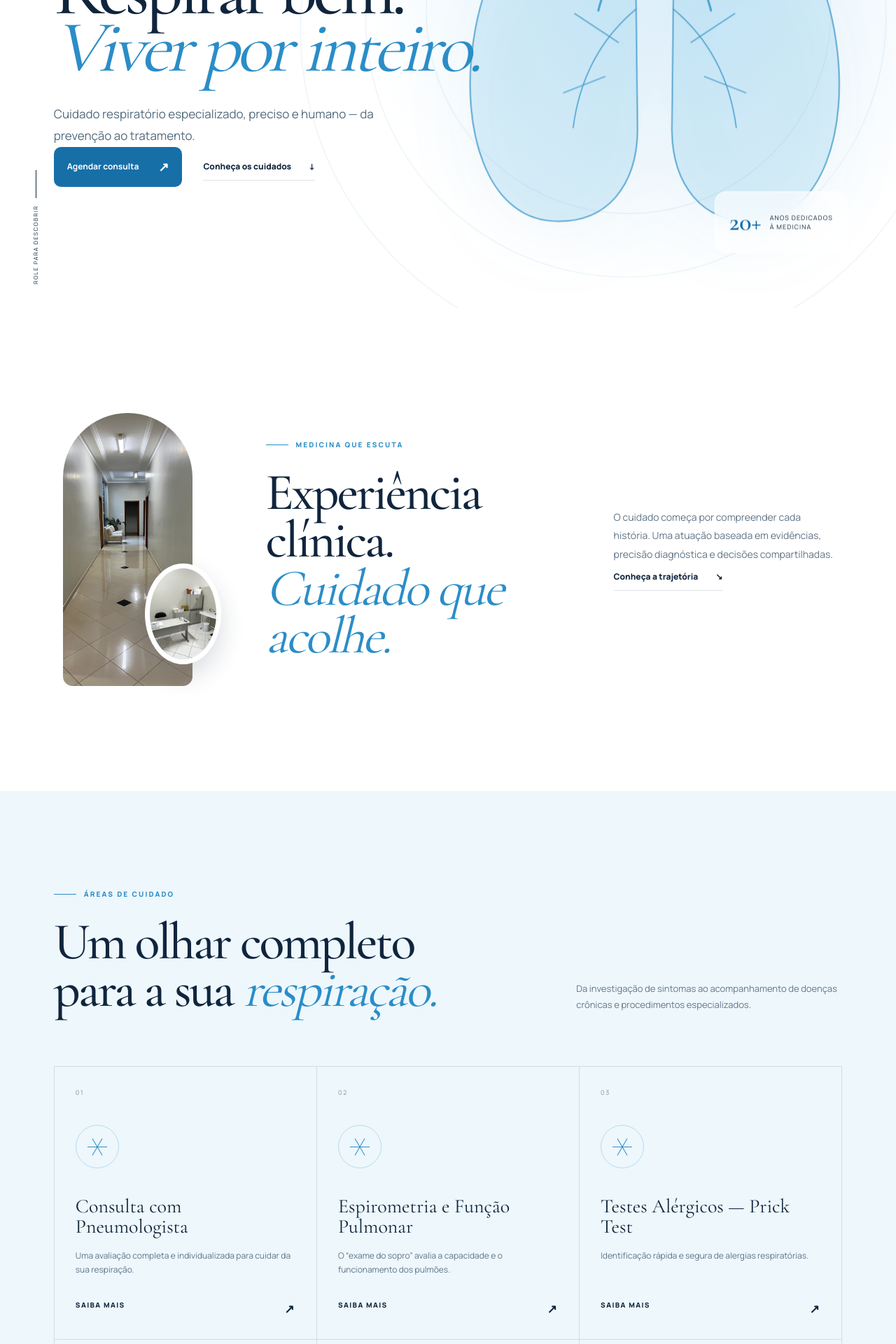
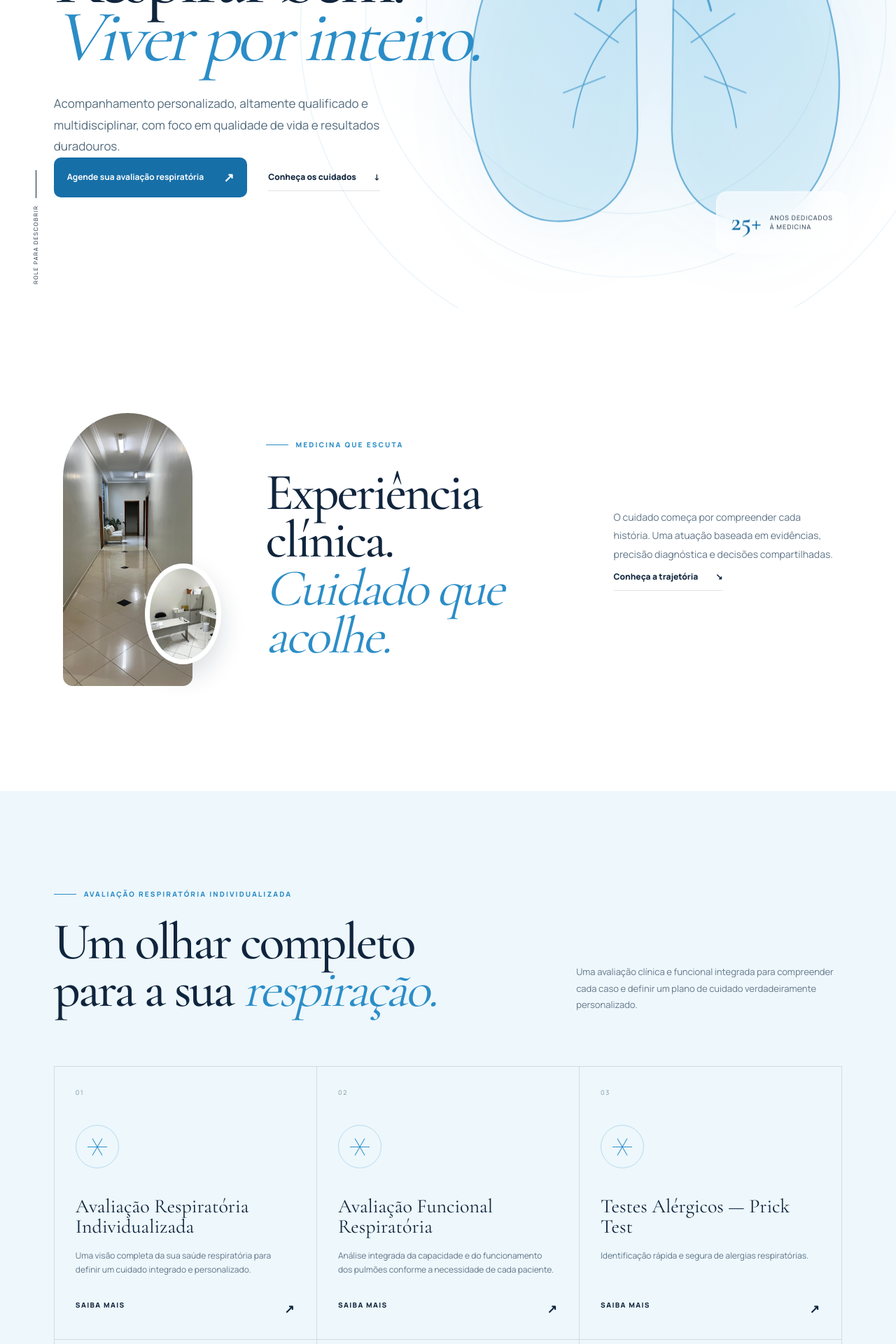
Before and after one commit to tommasocavalli08-beep/sergio-grava-pneumologia, a Next.js app: page / in a window 1280 px wide. Shown: the part 360-2280 px from the top of the page at 70% size. Built offline with nearby package versions, Linux system fonts and the light colour scheme.

Commit message:
Refocus homepage on personalized respiratory assessment

```diff
--- a/src/app/cuidados/[slug]/page.tsx
+++ b/src/app/cuidados/[slug]/page.tsx
@@ -20,7 +20,7 @@ export default async function ServicePage({ params }: { params: Promise<{ slug:
       <p className="kicker">{service.eyebrow}</p>
       <h1>{service.title}</h1>
       <p className="detail-lead">{service.intro}</p>
-      <a href="https://wa.me/5544991721222" target="_blank" rel="noreferrer" className="button">Agendar consulta <span>↗</span></a>
+      <a href="https://wa.me/5544991721222" target="_blank" rel="noreferrer" className="button">Agende sua avaliação respiratória <span>↗</span></a>
     </section>
     <section className="detail-content">
       <div className="detail-aside"><span>Dr. Sergio Grava</span><p>Pneumologista<br/>RQE 13548</p></div>
--- a/src/app/page.tsx
+++ b/src/app/page.tsx
@@ -23,13 +23,13 @@ export default function Home() {
         <div className="hero-copy">
           <p className="kicker">Pneumologia em Maringá</p>
           <h1>Respirar bem.<br/><em>Viver por inteiro.</em></h1>
-          <p className="hero-lead">Cuidado respiratório especializado, preciso e humano — da prevenção ao tratamento.</p>
-          <div className="hero-actions"><a href="https://wa.me/5544991721222" className="button" target="_blank" rel="noreferrer">Agendar consulta <span>↗</span></a><Link href="#cuidados" className="text-link">Conheça os cuidados <span>↓</span></Link></div>
+          <p className="hero-lead">Acompanhamento personalizado, altamente qualificado e multidisciplinar, com foco em qualidade de vida e resultados duradouros.</p>
+          <div className="hero-actions"><a href="https://wa.me/5544991721222" className="button" target="_blank" rel="noreferrer">Agende sua avaliação respiratória <span>↗</span></a><Link href="#cuidados" className="text-link">Conheça os cuidados <span>↓</span></Link></div>
         </div>
         <div className="lung-art" aria-hidden="true">
           <div className="air air-one"/><div className="air air-two"/><div className="air air-three"/>
           <svg viewBox="0 0 580 660" fill="none"><path d="M291 68v184M291 182c-39 17-64 50-76 98M291 182c39 17 64 50 76 98" className="trachea"/><path d="M269 260c-20-72-66-114-114-104-52 11-90 82-102 167-17 117 18 232 104 238 76 5 113-50 114-120l-2-181Z" className="lung left"/><path d="M313 260c20-72 66-114 114-104 52 11 90 82 102 167 17 117-18 232-104 238-76 5-113-50-114-120l2-181Z" className="lung right"/><path d="M266 278c-47 39-76 91-85 160M316 278c47 39 76 91 85 160M242 323l-59-39M340 323l59-39M224 369l-56 22M358 369l56 22" className="bronchi"/></svg>
-          <div className="hero-stat"><b>20+</b><span>anos dedicados<br/>à medicina</span></div>
+          <div className="hero-stat"><b>25+</b><span>anos dedicados<br/>à medicina</span></div>
         </div>
         <div className="scroll-cue"><span>Role para descobrir</span><i/></div>
       </section>
@@ -44,7 +44,7 @@ export default function Home() {
       </section>
 
       <section className="care" id="cuidados">
-        <div className="section-head"><div><p className="kicker">Áreas de cuidado</p><h2>Um olhar completo<br/>para a sua <em>respiração.</em></h2></div><p>Da investigação de sintomas ao acompanhamento de doenças crônicas e procedimentos especializados.</p></div>
+        <div className="section-head"><div><p className="kicker">Avaliação respiratória individualizada</p><h2>Um olhar completo<br/>para a sua <em>respiração.</em></h2></div><p>Uma avaliação clínica e funcional integrada para compreender cada caso e definir um plano de cuidado verdadeiramente personalizado.</p></div>
         <div className="service-grid">
           {services.map((service, index) => <Reveal key={service.slug} delay={(index % 3) * 70}><Link className="service-card" href={`/cuidados/${service.slug}`}><span className="service-index">{service.icon}</span><div className="service-icon"><i/><i/><i/></div><h3>{service.title}</h3><p>{service.short}</p><span className="card-link">Saiba mais <b>↗</b></span></Link></Reveal>)}
         </div>
@@ -58,7 +58,7 @@ export default function Home() {
         <Reveal className="clinic-feature-copy" delay={120}>
           <p className="kicker">Estrutura completa</p>
           <h2 id="estrutura-title">Cuidado e tecnologia<br/><em>no mesmo lugar.</em></h2>
-          <p>Ambientes acolhedores e estrutura preparada para consultas, avaliações e exames respiratórios com segurança.</p>
+          <p>Ambientes acolhedores e estrutura preparada para uma avaliação respiratória individualizada, reunindo cuidado clínico e recursos funcionais de forma integrada.</p>
           <div className="clinic-feature-detail"><Image src="/clinic/equipamentos.jpeg" alt="Equipamentos para exames de função pulmonar" fill sizes="(max-width: 900px) 42vw, 22vw"/><span>Equipamentos para avaliação da função pulmonar</span></div>
         </Reveal>
       </section>
@@ -75,7 +75,17 @@ export default function Home() {
         <Reveal className="credentials-copy"><p className="kicker light">Formação & experiência</p><h2>Ciência, precisão<br/>e <em>humanidade.</em></h2><p>Médico formado pela Universidade Estadual de Maringá, com especialização em Pneumologia e área de atuação em Endoscopia Respiratória pela UNIFESP.</p><div className="degree-list"><div><span>01</span><p><b>Pneumologista</b>RQE 13548</p></div><div><span>02</span><p><b>Endoscopia Respiratória</b>RQE 158 • UNIFESP</p></div><div><span>03</span><p><b>Mestre em Ciências da Saúde</b>Universidade Estadual de Maringá</p></div><div><span>04</span><p><b>Doutor em Biociências e Fisiopatologia</b>Universidade Estadual de Maringá</p></div></div></Reveal>
       </section>
 
-      <section className="principles"><p className="kicker">Um cuidado diferente</p><div className="principle-grid"><Reveal><span>01</span><h3>Escuta atenta</h3><p>Tempo e atenção para entender seus sintomas, rotina e objetivos.</p></Reveal><Reveal delay={90}><span>02</span><h3>Decisão compartilhada</h3><p>Informação clara para que você participe de cada escolha do tratamento.</p></Reveal><Reveal delay={180}><span>03</span><h3>Medicina baseada em evidências</h3><p>Condutas atualizadas, seguras e adequadas à realidade de cada paciente.</p></Reveal></div></section>
+      <section className="principles" id="diferenciais">
+        <div className="principles-head"><div><p className="kicker">Por que escolher o Dr. Sergio e sua equipe?</p><h2>Experiência que inspira confiança.<br/><em>Cuidado que gera resultados.</em></h2></div><p>Acompanhamento personalizado, altamente qualificado e multidisciplinar, com foco em qualidade de vida e resultados duradouros.</p></div>
+        <div className="principle-grid">
+          <Reveal><span>01</span><h3>Mais de 25 anos de experiência</h3><p>Uma trajetória dedicada à pneumologia, unindo prática clínica, atualização contínua e cuidado responsável.</p></Reveal>
+          <Reveal delay={70}><span>02</span><h3>Doutor e pesquisador</h3><p>Formação acadêmica sólida e atuação científica aplicadas às decisões de cada tratamento.</p></Reveal>
+          <Reveal delay={140}><span>03</span><h3>Professor universitário</h3><p>Experiência no ensino médico, contribuindo para a formação de profissionais e para uma medicina sempre atualizada.</p></Reveal>
+          <Reveal><span>04</span><h3>Referência em broncoscopia</h3><p>Atuação especializada em endoscopia respiratória e na investigação de doenças respiratórias complexas.</p></Reveal>
+          <Reveal delay={70}><span>05</span><h3>Atendimento personalizado</h3><p>Cada avaliação considera sintomas, histórico, rotina e objetivos para construir um plano individualizado.</p></Reveal>
+          <Reveal delay={140}><span>06</span><h3>Tempo dedicado ao paciente</h3><p>Atendimento multidisciplinar, cuidadoso e com o tempo adequado para ouvir, explicar e acompanhar cada pessoa.</p></Reveal>
+        </div>
+      </section>
 
       <section className="location-feature" id="clinica">
         <div className="location-image"><Image src="/clinic/fachada.jpeg" alt="Fachada do Centro Médico do Pulmão em Maringá" fill sizes="100vw"/></div>
--- a/src/components/site-footer.tsx
+++ b/src/components/site-footer.tsx
@@ -6,7 +6,7 @@ export function SiteFooter() {
     <div className="footer-content">
       <p className="kicker light">Vamos conversar</p>
       <h2>Cuidar da sua respiração<br/>é cuidar da sua vida.</h2>
-      <a href="https://wa.me/5544991721222" target="_blank" rel="noreferrer" className="button button-light">Agendar pelo WhatsApp <span>↗</span></a>
+      <a href="https://wa.me/5544991721222" target="_blank" rel="noreferrer" className="button button-light">Agende sua avaliação respiratória <span>↗</span></a>
       <div className="footer-grid">
         <div><span>Consultório</span><p>Avenida Carlos Gomes, 242<br/>Zona 05 — Maringá, PR<br/>CEP 87015-200</p></div>
         <div><span>Contato</span><a href="tel:+554430311222"><b>Telefone:</b> (44) 3031-1222</a><a href="https://wa.me/5544991721222" target="_blank" rel="noreferrer"><b>Celular / WhatsApp:</b> (44) 99172-1222</a><a href="mailto:sergiogravapneumo@gmail.com">sergiogravapneumo@gmail.com</a></div>
--- a/src/components/site-header.tsx
+++ b/src/components/site-header.tsx
@@ -17,7 +17,7 @@ export function SiteHeader() {
         <Link href="/#sobre" onClick={() => setOpen(false)}>Sobre</Link>
         <Link href="/#cuidados" onClick={() => setOpen(false)}>Cuidados</Link>
         <Link href="/#contato" onClick={() => setOpen(false)}>Contato</Link>
-        <a className="nav-cta" href="https://wa.me/5544991721222" target="_blank" rel="noreferrer">Agendar consulta <span>↗</span></a>
+        <a className="nav-cta" href="https://wa.me/5544991721222" target="_blank" rel="noreferrer">Agende sua avaliação respiratória <span>↗</span></a>
       </nav>
     </div>
   </header>;
--- a/src/data/services.ts
+++ b/src/data/services.ts
@@ -9,12 +9,12 @@ export type Service = {
 };
 
 export const services: Service[] = [
-  { slug: "consulta-com-pneumologista", title: "Consulta com Pneumologista", short: "Uma avaliação completa e individualizada para cuidar da sua respiração.", eyebrow: "Cuidado integral", icon: "01", intro: "A consulta é o ponto de partida para investigar, diagnosticar e tratar doenças que afetam os pulmões e as vias aéreas, sempre com foco no bem-estar integral do paciente.", sections: [
+  { slug: "consulta-com-pneumologista", title: "Avaliação Respiratória Individualizada", short: "Uma visão completa da sua saúde respiratória para definir um cuidado integrado e personalizado.", eyebrow: "Cuidado integral", icon: "01", intro: "A avaliação respiratória individualizada integra história clínica, exame físico e, quando necessário, recursos funcionais para compreender cada caso e definir o melhor plano de cuidado.", sections: [
     { title: "Para quem é indicada", body: "Pessoas com falta de ar, tosse persistente, chiado no peito, dor torácica ou rouquidão, além de fumantes e ex-fumantes que necessitam de acompanhamento preventivo." },
     { title: "Condições acompanhadas", body: "Asma, DPOC (bronquite crônica e enfisema pulmonar), pneumonia, apneia do sono, fibrose pulmonar e sequelas respiratórias." },
     { title: "Como funciona", body: "Uma conversa detalhada sobre seu histórico, hábitos e sintomas é seguida por exame físico minucioso. Quando necessário, são solicitados exames complementares para definir o diagnóstico e o melhor plano de tratamento." },
   ]},
-  { slug: "espirometria", title: "Espirometria e Função Pulmonar", short: "O “exame do sopro” avalia a capacidade e o funcionamento dos pulmões.", eyebrow: "Diagnóstico preciso", icon: "02", intro: "Rápida, indolor e não invasiva, a espirometria mede o volume e a velocidade do ar inspirado e expirado.", sections: [
+  { slug: "espirometria", title: "Avaliação Funcional Respiratória", short: "Análise integrada da capacidade e do funcionamento dos pulmões conforme a necessidade de cada paciente.", eyebrow: "Diagnóstico preciso", icon: "02", intro: "A avaliação funcional respiratória utiliza recursos como a espirometria para analisar, de forma rápida, indolor e não invasiva, o volume e a velocidade do ar inspirado e expirado.", sections: [
     { title: "Para quem é indicada", body: "Para diagnóstico e acompanhamento de asma e DPOC, avaliação pré-operatória, investigação de tosse persistente e monitoramento de pessoas expostas a poeira, fumaça ou produtos químicos." },
     { title: "Como funciona", body: "Sentado confortavelmente e com uma presilha nasal, o paciente assopra por um bocal descartável conectado ao espirômetro. O equipamento registra com precisão o fluxo de ar." },
     { title: "Orientações", body: "O exame pode ser realizado com ou sem broncodilatador para avaliar a resposta dos brônquios." },
```
Also changed, not shown: public/clinic/dr-sergio-profissional-barba.webp, src/app/globals.css.
